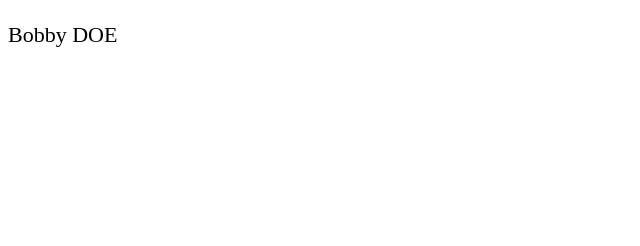
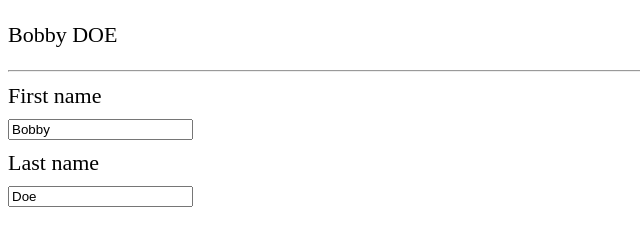
Before and after one commit to BarneyMayerson/vue-basics, a plain HTML site: page index.html in a window 1280 px wide. Shown: the whole page, without its empty margins (0-640 px from the left). Drawn offline with nearby package versions, Linux system fonts and the light colour scheme.

Commit message:
02-008 Two-way data binding

```diff
--- a/index.html
+++ b/index.html
@@ -9,6 +9,11 @@
       <p>
         {{ fullName() }}
       </p>
+      <hr>
+      <label>First name</label>
+      <input type="text" v-model="firstName" />
+      <label>Last name</label>
+      <input type="text" v-model="lastName" />
     </div>
 
     <script src="https://unpkg.com/vue@3/dist/vue.global.js"></script>
```
